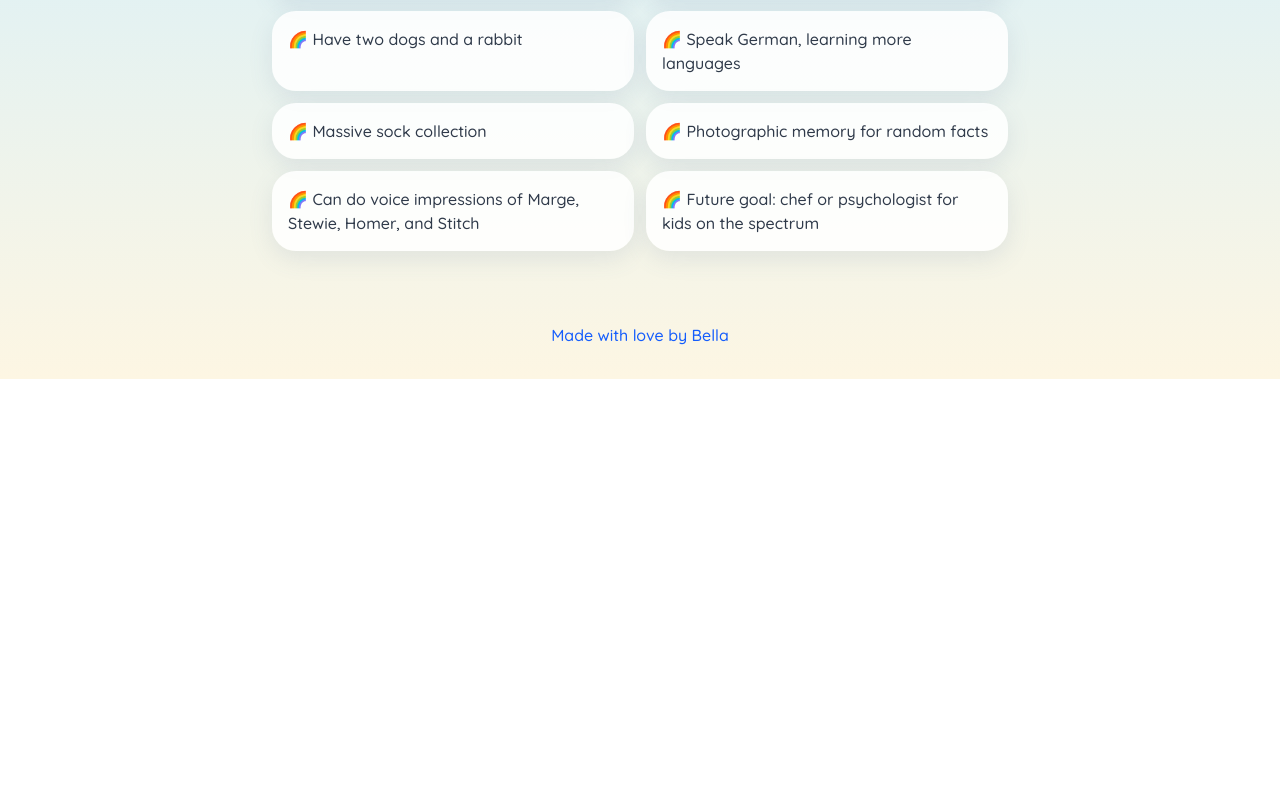
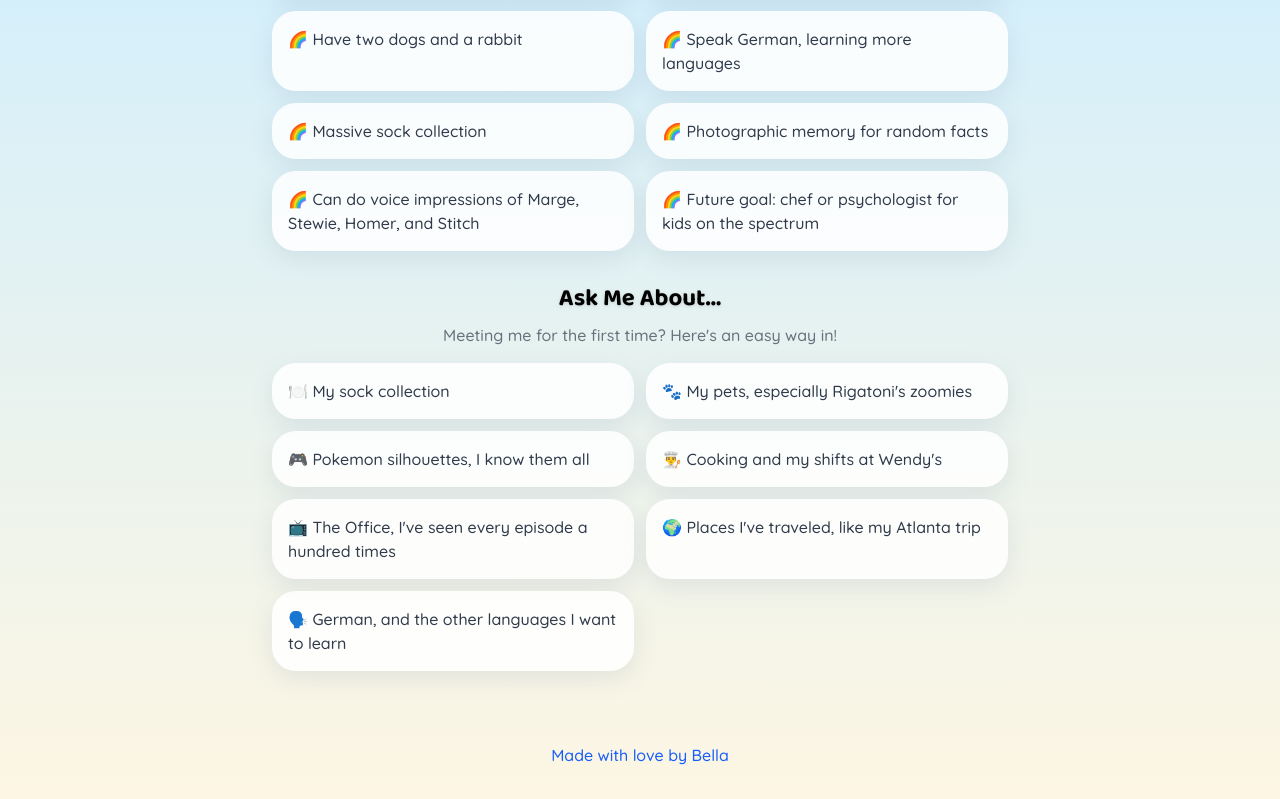
Before and after one commit to gregorylebed-code/bella-website, a Next.js app: page /about in a window 1280 px wide. Shown: the part 801-1600 px from the top of the page. Before the commit the page ends 1180 px from the top, so only its background shows below. Built offline with nearby package versions, Linux system fonts and the light colour scheme.

Commit message:
Add Ask Me About conversation starters to About page

```diff
--- a/src/app/about/page.tsx
+++ b/src/app/about/page.tsx
@@ -1,6 +1,6 @@
 import Clouds from "../Clouds";
 import NavBar from "../NavBar";
-import { aboutPhoto, aboutIntro, quickFacts } from "../content";
+import { aboutPhoto, aboutIntro, quickFacts, askMeAbout } from "../content";
 
 export default function AboutPage() {
   return (
@@ -40,6 +40,24 @@ export default function AboutPage() {
             </div>
           </div>
         )}
+
+        {askMeAbout.length > 0 && (
+          <div className="mt-8">
+            <h3 className="heading-font text-2xl font-bold text-black drop-shadow mb-2 text-center">
+              Ask Me About...
+            </h3>
+            <p className="text-center text-foreground/70 font-medium mb-4">
+              Meeting me for the first time? Here's an easy way in!
+            </p>
+            <div className="grid grid-cols-1 sm:grid-cols-2 gap-3">
+              {askMeAbout.map((item) => (
+                <div key={item.topic} className="card p-4 font-medium">
+                  {item.emoji} {item.topic}
+                </div>
+              ))}
+            </div>
+          </div>
+        )}
       </section>
 
       <footer className="relative z-10 text-center py-8 text-blue-600 font-medium">
--- a/src/app/content.ts
+++ b/src/app/content.ts
@@ -585,6 +585,21 @@ export const drawingPrompts: string[] = [
 ];
 
 // -----------------------------
+// ASK ME ABOUT
+// Topics Bella loves talking about, an easy conversation starter
+// for people who want to get to know her. Add as many as you want.
+// -----------------------------
+export const askMeAbout: { emoji: string; topic: string }[] = [
+  { emoji: "🍽️", topic: "My sock collection" },
+  { emoji: "🐾", topic: "My pets, especially Rigatoni's zoomies" },
+  { emoji: "🎮", topic: "Pokemon silhouettes, I know them all" },
+  { emoji: "👨‍🍳", topic: "Cooking and my shifts at Wendy's" },
+  { emoji: "📺", topic: "The Office, I've seen every episode a hundred times" },
+  { emoji: "🌍", topic: "Places I've traveled, like my Atlanta trip" },
+  { emoji: "🗣️", topic: "German, and the other languages I want to learn" },
+];
+
+// -----------------------------
 // INGREDIENTS I CAN'T LIVE WITHOUT
 // Bella's go-to pantry staples and condiments. Emoji shows if no photo.
 // -----------------------------
```
